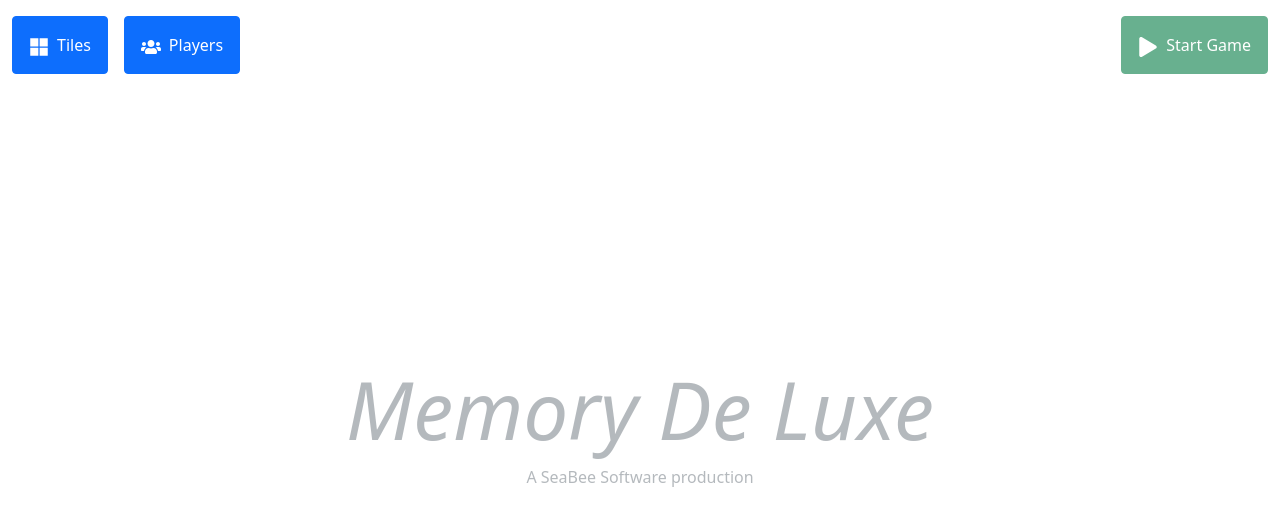
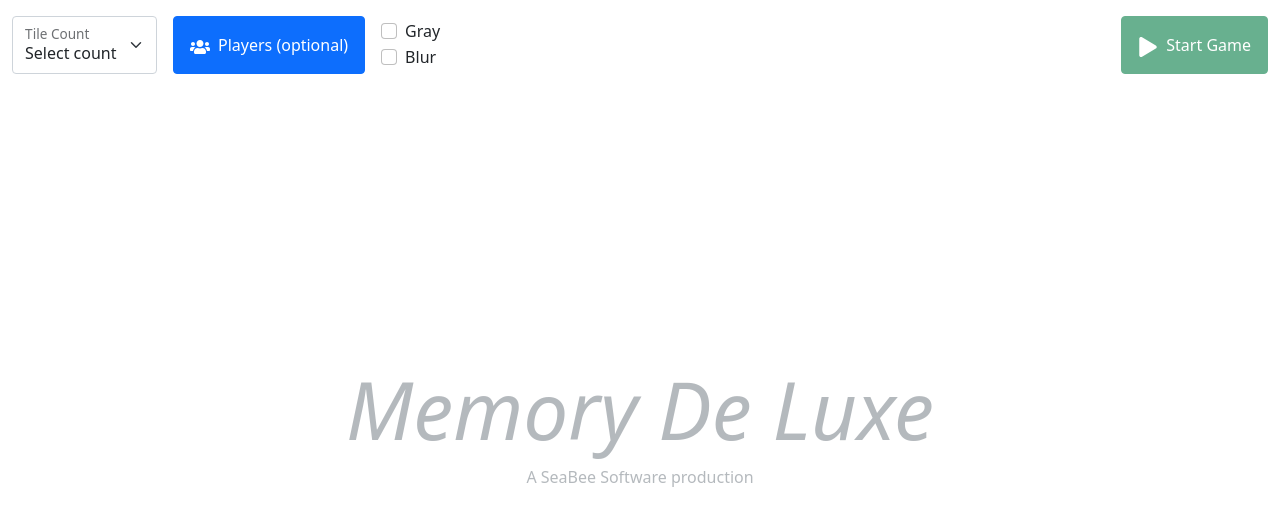
Before and after one commit to isherwood/Memory-DeLuxe, a React (Create React App) app: page / in a window 1280 px wide. Shown: the top 526 px of the page. Built offline with nearby package versions, Linux system fonts and the light colour scheme.

Commit message:
Revert "Moving tile config to panel"
This reverts commit d30258b73456277f22bb3357c25eac21774e9fb4.

```diff
--- a/src/App.js
+++ b/src/App.js
@@ -7,7 +7,6 @@ import GameConfig from "./components/GameConfig/GameConfig";
 
 function App() {
     const [tiles, setTiles] = useState([]);
-    const [showTiles, setShowTiles] = useState(false);
     const [firstTile, setFirstTile] = useState({});
     const [secondTile, setSecondTile] = useState({});
     const [gridDimensions, setGridDimensions] = useState([0, 0]);
@@ -28,16 +27,6 @@ function App() {
         }
 
         return array;
-    }
-
-    const handleSetShowTiles = () => {
-        setShowTiles(!showTiles);
-        if (!showTiles) setShowPlayers(false);
-    }
-
-    const handleSetShowPlayers = () => {
-        setShowPlayers(!showPlayers);
-        if (!showPlayers) setShowTiles(false);
     }
 
     const handleTileClick = (event, tile) => {
@@ -294,10 +283,7 @@ function App() {
                     gameLocked={gameLocked}
                     gridDimensions={gridDimensions}
                     players={players}
-                    showTiles={showTiles}
-                    onSetShowTiles={handleSetShowTiles}
                     showPlayers={showPlayers}
-                    onSetShowPlayers={handleSetShowPlayers}
                     currentPlayer={currentPlayer}
                     addPlayer={handleAddPlayer}
                     removePlayer={handleRemovePlayer}
@@ -305,6 +291,7 @@ function App() {
                     onSetRandomizePlayers={val => setRandomizePlayers(val)}
                     onStartButtonClick={handleStartButtonClick}
                     onEndButtonClick={handleEndButtonClick}
+                    onSetShowPlayers={setShowPlayers}
                     guessCount={guessCount}
                     grayscale={grayscale}
                     onSetGrayscale={val => setGrayscale(val)}
--- a/src/components/GameConfig/GameConfig.jsx
+++ b/src/components/GameConfig/GameConfig.jsx
@@ -2,7 +2,6 @@ import React, {useEffect, useRef, useState} from "react";
 import {Button, Col, Form, Row} from 'react-bootstrap';
 import ButtonWithConfirm from "../ButtonWithConfirm/ButtonWithConfirm";
 import {FaPlay, FaStop, FaUserMinus, FaUserPlus, FaUsers} from "react-icons/fa";
-import {IoGridSharp} from "react-icons/io5";
 
 const GameConfig = props => {
     const [name, setName] = useState('');
@@ -31,10 +30,6 @@ const GameConfig = props => {
         [8, 8],
         [10, 10]
     ]
-
-    const handleShowTiles = () => {
-        props.onSetShowTiles(!props.showTiles);
-    }
 
     const handleShowPlayers = () => {
         props.onSetShowPlayers(!props.showPlayers);
@@ -65,17 +60,41 @@ const GameConfig = props => {
             <div className='d-flex align-items-center mt-3'>
                 {!props.gameLocked &&
                     <>
-                        <Button variant='primary' className='btn-xl'
-                                onClick={handleShowTiles}>
-                            <IoGridSharp className='lead'/>
-                            <span className='d-none d-md-inline ms-2'>Tiles</span>
-                        </Button>
+                        <div className='form-floating'>
+                            <Form.Select id="tileCount" className="w-auto"
+                                         onChange={handleCountChange}
+                                         disabled={props.gameLocked}>
+                                <option value='[0,0]'>Select count</option>
+
+                                {gridOptions.map((option, i) => (
+                                    <option key={i}
+                                            value={'[' + option[0] + ',' + option[1] + ']'}>
+                                        {option[0] * option[1]} ({option[0]} x {option[1]})
+                                    </option>
+                                ))}
+                            </Form.Select>
+                            <Form.Label htmlFor="tileCount">Tile Count</Form.Label>
+                        </div>
 
                         <Button variant='primary' className='btn-xl ms-2 ms-sm-3'
                                 onClick={handleShowPlayers}>
                             <FaUsers className='lead'/>
-                            <span className='d-none d-md-inline ms-2'>Players</span>
+                            <span className='d-none d-md-inline ms-2'>Players (optional)</span>
                         </Button>
+
+                        <div className='ms-2 ms-sm-3'>
+                            <Form.Group>
+                                <Form.Check type="checkbox" id='grayscaleCheckbox' label="Gray"
+                                            defaultChecked={props.grayscale}
+                                            onClick={e => props.onSetGrayscale(e.currentTarget.checked)}></Form.Check>
+                            </Form.Group>
+
+                            <Form.Group>
+                                <Form.Check type="checkbox" id='blurCheckbox' label="Blur"
+                                            defaultChecked={props.blur}
+                                            onClick={e => props.onSetBlur(e.currentTarget.checked)}></Form.Check>
+                            </Form.Group>
+                        </div>
                     </>
                 }
 
@@ -120,40 +139,6 @@ const GameConfig = props => {
                     }
                 </div>
             </div>
-
-            {props.showTiles && !props.gameLocked &&
-                <div className='d-flex flex-row align-items-center mt-3'>
-                    <div className='form-floating'>
-                        <Form.Select id="tileCount" className="w-auto"
-                                     onChange={handleCountChange}
-                                     disabled={props.gameLocked}>
-                            <option value='[0,0]'>Select count</option>
-
-                            {gridOptions.map((option, i) => (
-                                <option key={i}
-                                        value={'[' + option[0] + ',' + option[1] + ']'}>
-                                    {option[0] * option[1]} ({option[0]} x {option[1]})
-                                </option>
-                            ))}
-                        </Form.Select>
-                        <Form.Label htmlFor="tileCount">Tile Count</Form.Label>
-                    </div>
-
-                    <div className='ms-2 ms-sm-3'>
-                        <Form.Group>
-                            <Form.Check type="checkbox" id='grayscaleCheckbox' label="Gray"
-                                        defaultChecked={props.grayscale}
-                                        onClick={e => props.onSetGrayscale(e.currentTarget.checked)}></Form.Check>
-                        </Form.Group>
-
-                        <Form.Group>
-                            <Form.Check type="checkbox" id='blurCheckbox' label="Blur"
-                                        defaultChecked={props.blur}
-                                        onClick={e => props.onSetBlur(e.currentTarget.checked)}></Form.Check>
-                        </Form.Group>
-                    </div>
-                </div>
-            }
 
             {props.showPlayers && !props.gameLocked &&
                 <div className='mt-3'>
```
